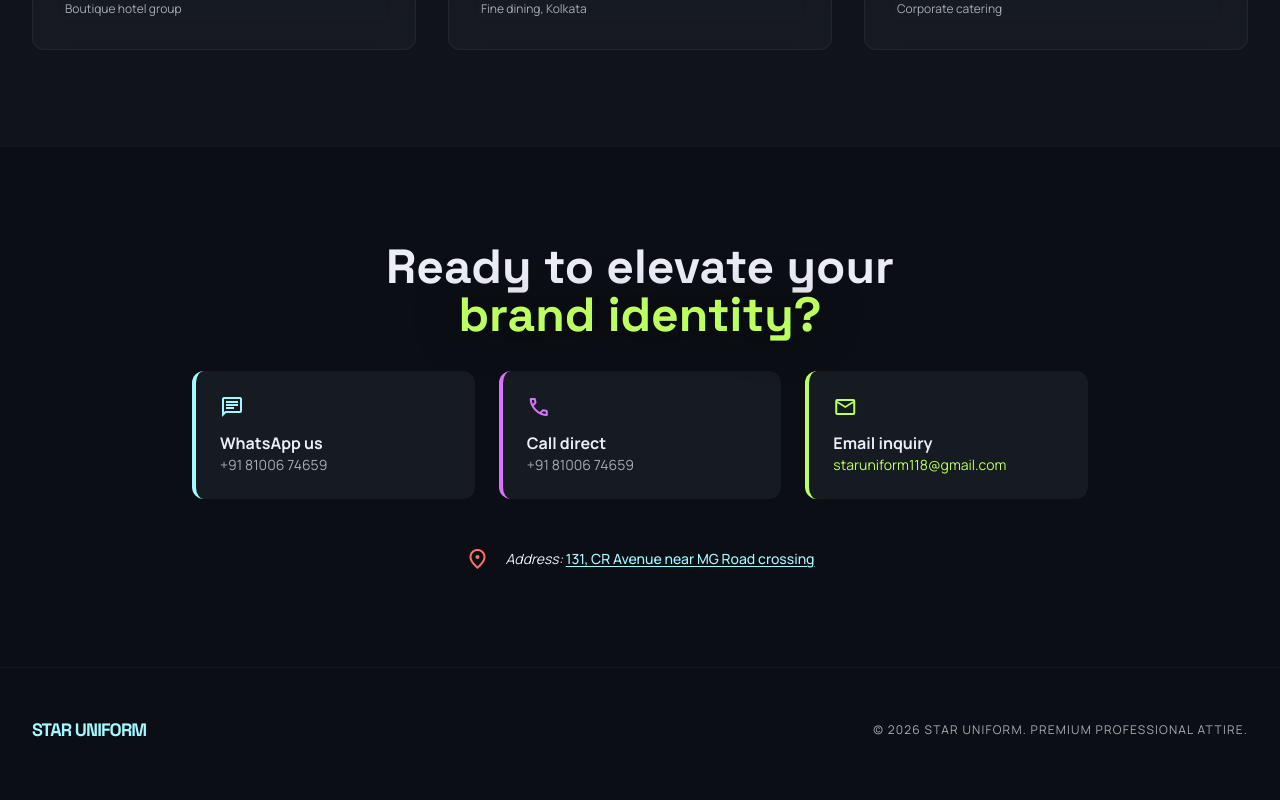
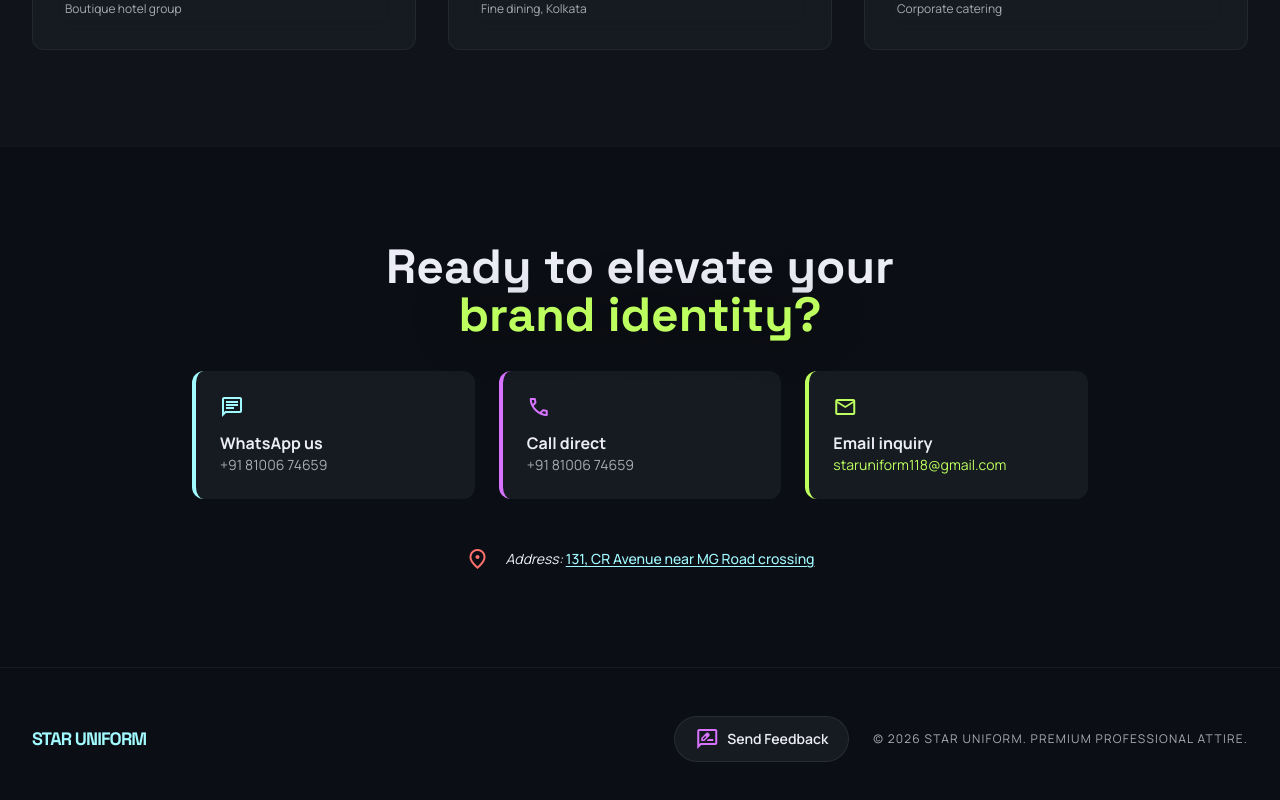
Before and after one commit to prince-1104/CRM-frontend, a Next.js app: page / in a window 1280 px wide. Shown: the part 3417-4217 px from the top of the page. Built offline with nearby package versions, Linux system fonts and the light colour scheme; no server answers.

Commit message:
added feedback option

```diff
--- a/app/HomeClient.tsx
+++ b/app/HomeClient.tsx
@@ -590,8 +590,21 @@ export default function HomeClient({
           <div className="text-lg font-black text-primary font-headline uppercase tracking-tighter">
             {brandName}
           </div>
-          <div className="text-on-surface-variant font-label text-xs uppercase tracking-widest text-center md:text-right">
-            © {new Date().getFullYear()} {brandName}. Premium professional attire.
+          <div className="flex flex-col items-center gap-3 md:flex-row md:gap-6">
+            <a
+              href="https://feedback.doptonin.online/u/Star_Uniform"
+              target="_blank"
+              rel="noopener noreferrer"
+              className="inline-flex items-center gap-2 rounded-full border border-outline-variant/40 bg-surface-container px-5 py-2.5 text-sm font-semibold text-on-surface transition-all hover:border-secondary hover:bg-surface-container-high hover:shadow-[0_0_16px_rgba(161,250,255,0.2)]"
+            >
+              <span className="material-symbols-outlined text-[18px] text-secondary">
+                rate_review
+              </span>
+              Send Feedback
+            </a>
+            <div className="text-on-surface-variant font-label text-xs uppercase tracking-widest text-center md:text-right">
+              © {new Date().getFullYear()} {brandName}. Premium professional attire.
+            </div>
           </div>
         </div>
       </footer>
```
